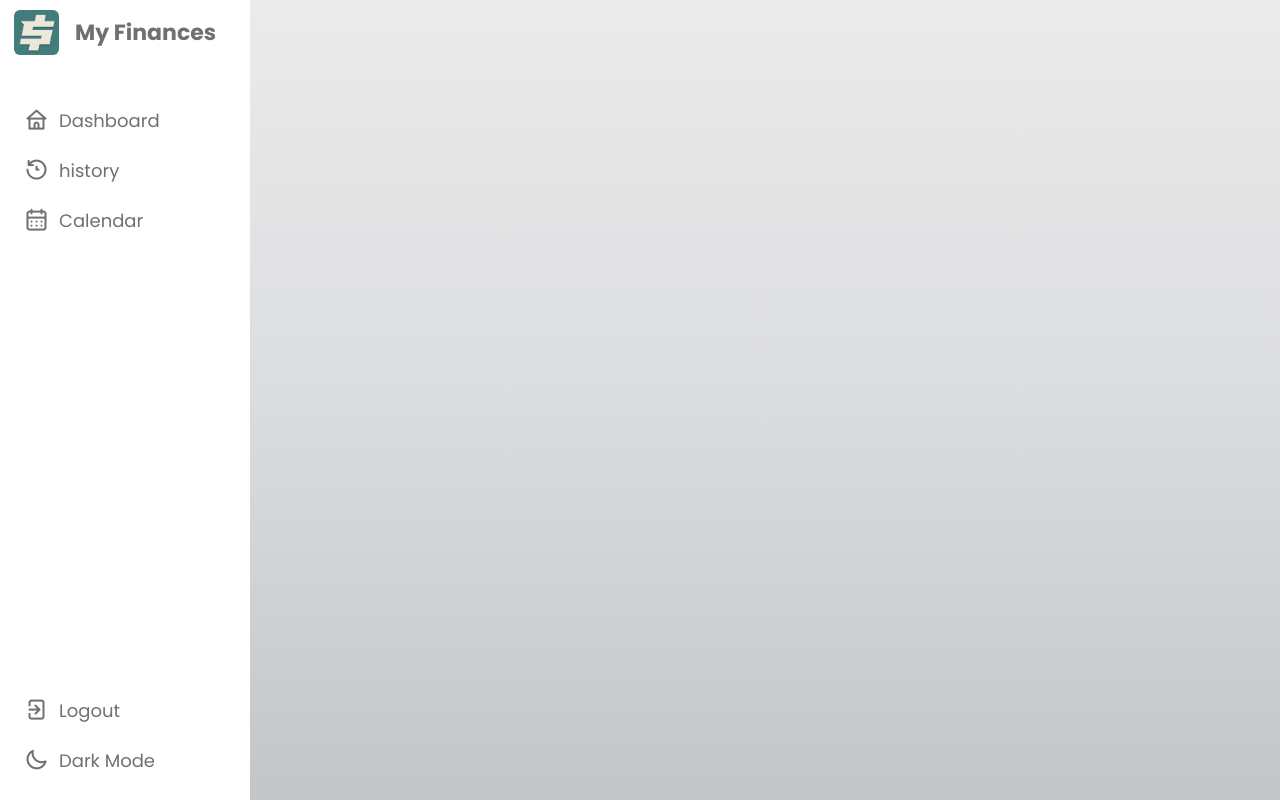
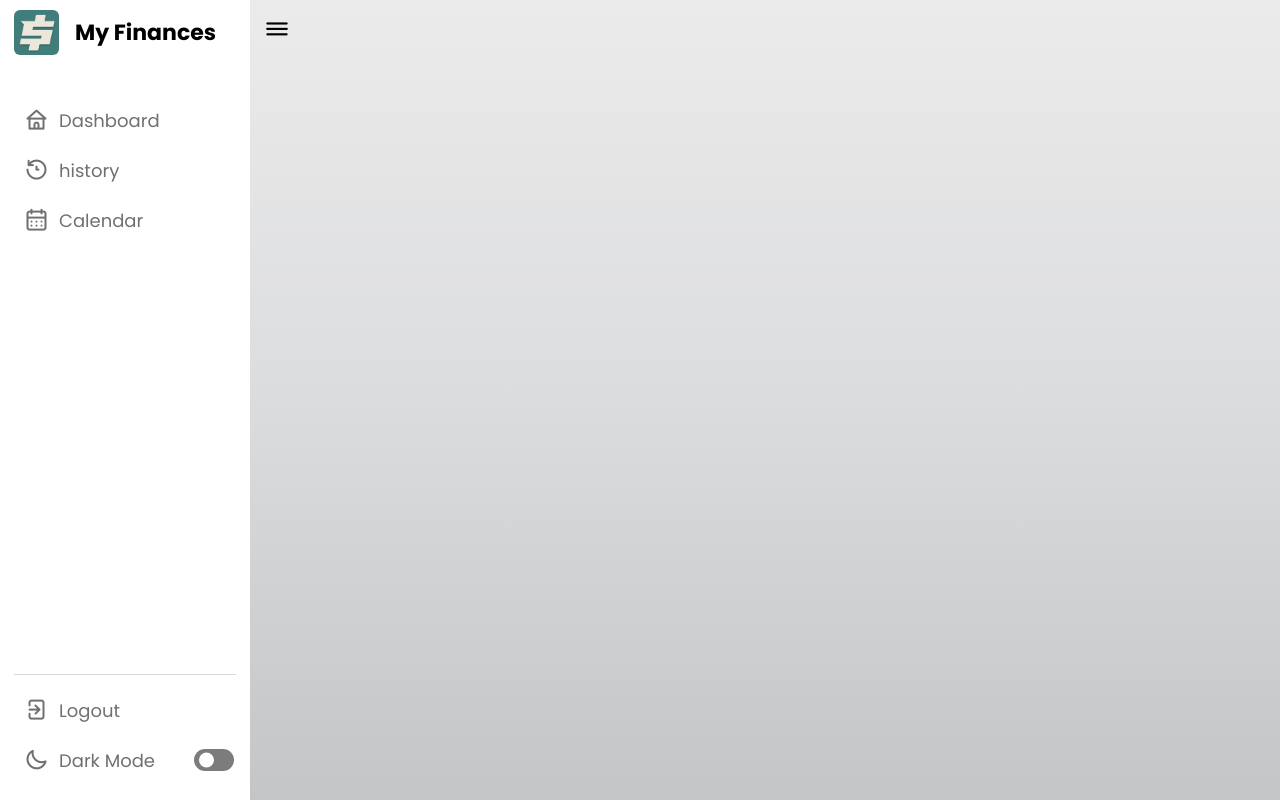
Before and after one commit to IgorTLA/project-controle-de-despesas, a plain HTML site: page dashboard.html in a window 1280 px wide. Drawn offline with nearby package versions, Linux system fonts and the light colour scheme.

Commit message:
Add Sidebar Toggle

```diff
--- a/css/dashboard.css
+++ b/css/dashboard.css
@@ -3,8 +3,11 @@
 :root {
     --body-color: linear-gradient(to top, #c4c5c7 0%, #dcdddf 52%, #ebebeb 100%);
     --sidebar-color: #fff;
+    --text-color: #000;
     --text-color-light: #707070;
-    --color-hover: #417D7A;
+    --color-hover: #417d7a;
+    --toggle-color: #7c7c7c;
+    --border-color: #d8d8d8;
 
     --tran-02: all 0.2s ease;
     --tran-03: all 0.3s ease;
@@ -28,6 +31,16 @@ body {
     background: var(--body-color);
 }
 
+body.dark {
+    --body-color: linear-gradient(to top, #3b3b3b 0%, #1f1e1e 52%, #181818 100%);
+    --sidebar-color: #242526;
+    --text-color: #fff;
+    --text-color-light: #ccc;
+    --color-hover: #417d7a;
+    --toggle-color: #fff;
+    --border-color: #4d4c4c;
+}
+
 /*==== Sidebar ====*/
 .sidebar {
     position: fixed;
@@ -38,9 +51,13 @@ body {
     padding: 10px 14px;
     z-index: 100;
     background: var(--sidebar-color);
+    transition: var(--tran-05);
 }
 
-/*==== Reusable CSS ====*/
+.sidebar.close {
+    width: 73px;
+}
+
 .sidebar .logo {
     display: flex;
     align-items: center;
@@ -58,11 +75,18 @@ body {
     border-radius: 6px;
 }
 
-.sidebar .logo-text {
+.sidebar .logo-name {
     font-size: 22px;
     font-weight: 700;
-    color: var(--text-color-light);
+    color: var(--text-color);
     margin-left: 16px;
+    white-space: nowrap;
+    transition: var(--tran-05);
+}
+
+.sidebar.close .logo-name {
+    opacity: 0;
+    pointer-events: none;
 }
 
 /*==== Main Menu ====*/
@@ -86,7 +110,7 @@ body {
     position: relative;
 }
 
-.nav-links li a:hover:before {
+.nav-links li a:hover::before {
     content: '';
     position: absolute;
     left: -7px;
@@ -109,6 +133,12 @@ body {
     font-size: 18px;
     font-weight: 400;
     color: var(--text-color-light);
+    transition: var(--tran-05);
+}
+
+.sidebar.close .link-name {
+    opacity: 0;
+    pointer-events: none;
 }
 
 .nav-links li a:hover i,
@@ -116,5 +146,91 @@ body {
     color: var(--color-hover);
 }
 
-/*==== Dark Mode ====*/
-/* .main-menu .mode-toggle {} */
+.main-menu .botton-content {
+    padding-top: 10px;
+    border-top: 1px solid var(--border-color);
+}
+
+/*==== Dark Mode Switch ====*/
+.main-menu .mode {
+    display: flex;
+    align-items: center;
+    white-space: nowrap;
+}
+
+.main-menu .mode-toggle {
+    position: absolute;
+    right: 14px;
+    height: 50px;
+    min-width: 45px;
+    display: flex;
+    align-items: center;
+    justify-content: center;
+    cursor: pointer;
+}
+
+.mode-toggle .switch {
+    position: relative;
+    display: inline-block;
+    height: 22px;
+    width: 40px;
+    border-radius: 25px;
+    background-color: var(--toggle-color);
+}
+
+.switch::before {
+    content: '';
+    position: absolute;
+    left: 5px;
+    top: 50%;
+    transform: translateY(-50%);
+    height: 15px;
+    width: 15px;
+    background-color: var(--sidebar-color);
+    border-radius: 50%;
+    transition: var(--tran-03);
+}
+
+body.dark .switch::before {
+    left: 20px;
+}
+
+/*==== Content Dashboard ====*/
+.dashboard {
+    position: relative;
+    left: 250px;
+    background-color: var(--body-color);
+    height: 100vh;
+    width: calc(100% - 250px);
+    padding: 10px 14px;
+    transition: var(--tran-05);
+}
+
+.sidebar.close~.dashboard {
+    left: 73px;
+    width: calc(100% - 73px);
+}
+
+.dashboard .top {
+    position: fixed;
+    top: 0;
+    left: 250px;
+    display: flex;
+    width: calc(100% - 250px);
+    justify-content: space-between;
+    align-items: center;
+    padding: 10px 14px;
+    transition: var(--tran-05);
+}
+
+.sidebar.close~.dashboard .top {
+    left: 73px;
+    width: calc(100% - 73px);
+}
+
+/*==== Sidebar Toggle ====*/
+.dashboard .sidebar-toggle {
+    font-size: 26px;
+    color: var(--text-color);
+    cursor: pointer;
+}
--- a/dashboard.html
+++ b/dashboard.html
@@ -18,7 +18,7 @@
             <span class="logo-image">
                 <img src="img/logo.png" alt="Logo">
             </span>
-            <span class="logo-text">My Finances</span>
+            <span class="logo-name">My Finances</span>
         </header>
 
         <nav class="main-menu">
@@ -46,11 +46,11 @@
                         <span class="link-name">Logout</span>
                     </a>
                 </li>
-                <li><a href="#">
+                <li class="mode">
+                    <a href="#">
                         <i class="uil uil-moon"></i>
                         <span class="link-name">Dark Mode</span>
                     </a>
-
                     <div class="mode-toggle">
                         <span class="switch"></span>
                     </div>
@@ -58,6 +58,14 @@
             </ul>
         </nav>
     </aside>
+
+    <main class="dashboard">
+        <div class="top">
+            <i class="uil uil-bars sidebar-toggle"></i>
+        </div>
+    </main>
+
+    <script src="js/mode.js"></script>
 </body>
 
 </html>
--- /dev/null
+++ b/js/mode.js
@@ -0,0 +1,12 @@
+const body = document.querySelector('body'),
+    modeToggle = body.querySelector('.mode-toggle'),
+    sidebar = body.querySelector('aside'),
+    sidebarToggle = body.querySelector('.sidebar-toggle');
+
+modeToggle.addEventListener('click', () => {
+    body.classList.toggle('dark');
+})
+
+sidebarToggle.addEventListener('click', () => {
+    sidebar.classList.toggle('close')
+})
```
